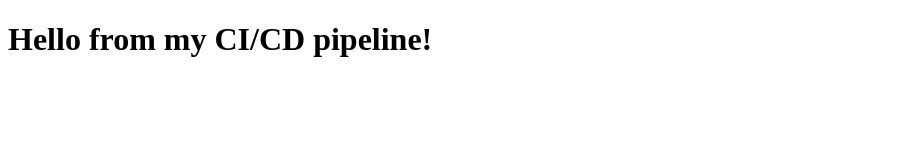
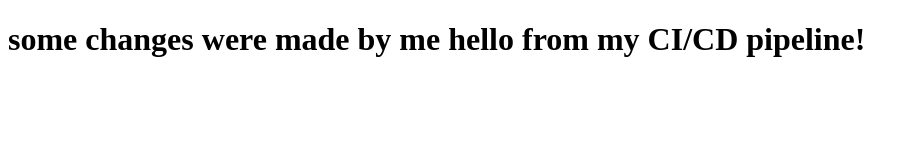
Before and after one commit to PRABHAT1SHUKLA/ci-auto, a plain HTML site: page index.html in a window 1280 px wide. Shown: the whole page, without its empty margins (0-918 px from the left). Drawn offline with Linux system fonts and the light colour scheme.

Commit message:
testing changes

```diff
--- a/index.html
+++ b/index.html
@@ -4,6 +4,6 @@
   <title>Hello World</title>
 </head>
 <body>
-  <h1>Hello from my CI/CD pipeline!</h1>
+  <h1>some changes were made by me hello from my CI/CD pipeline!</h1>
 </body>
 </html>
```
